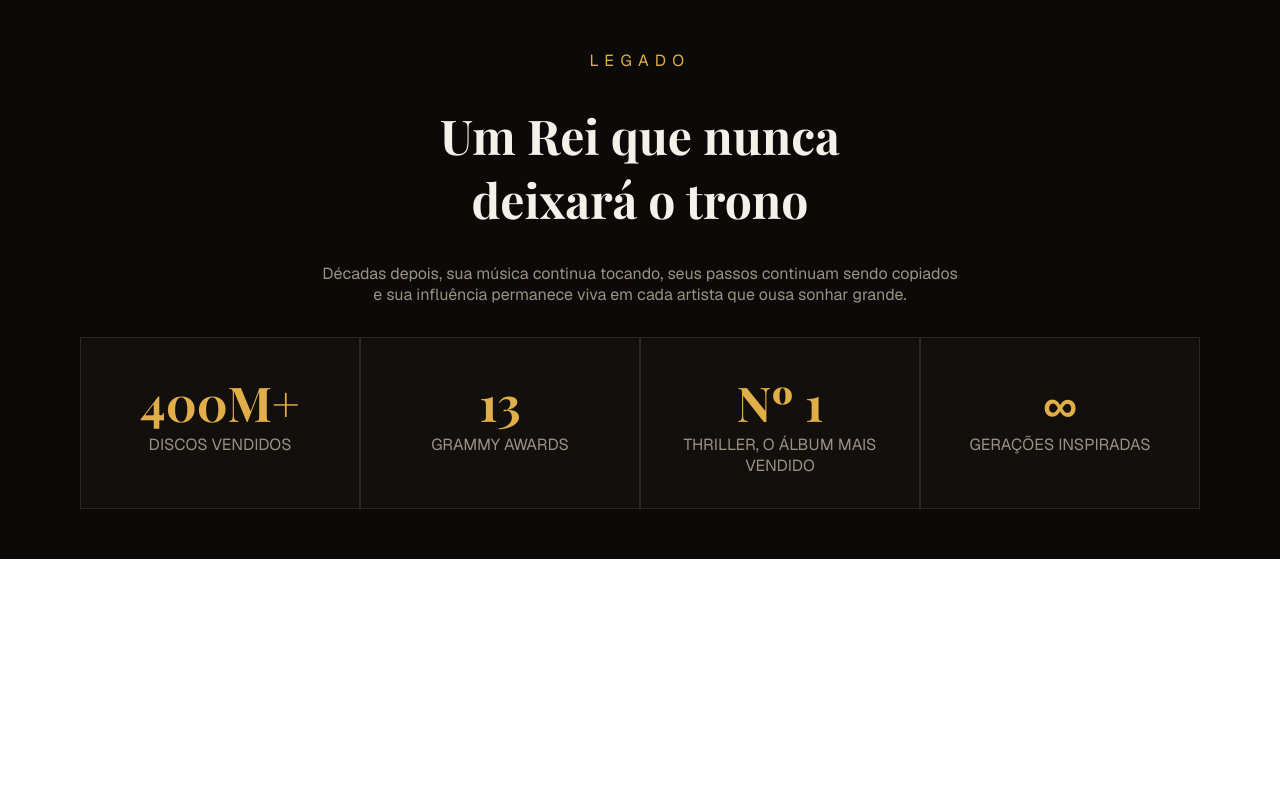
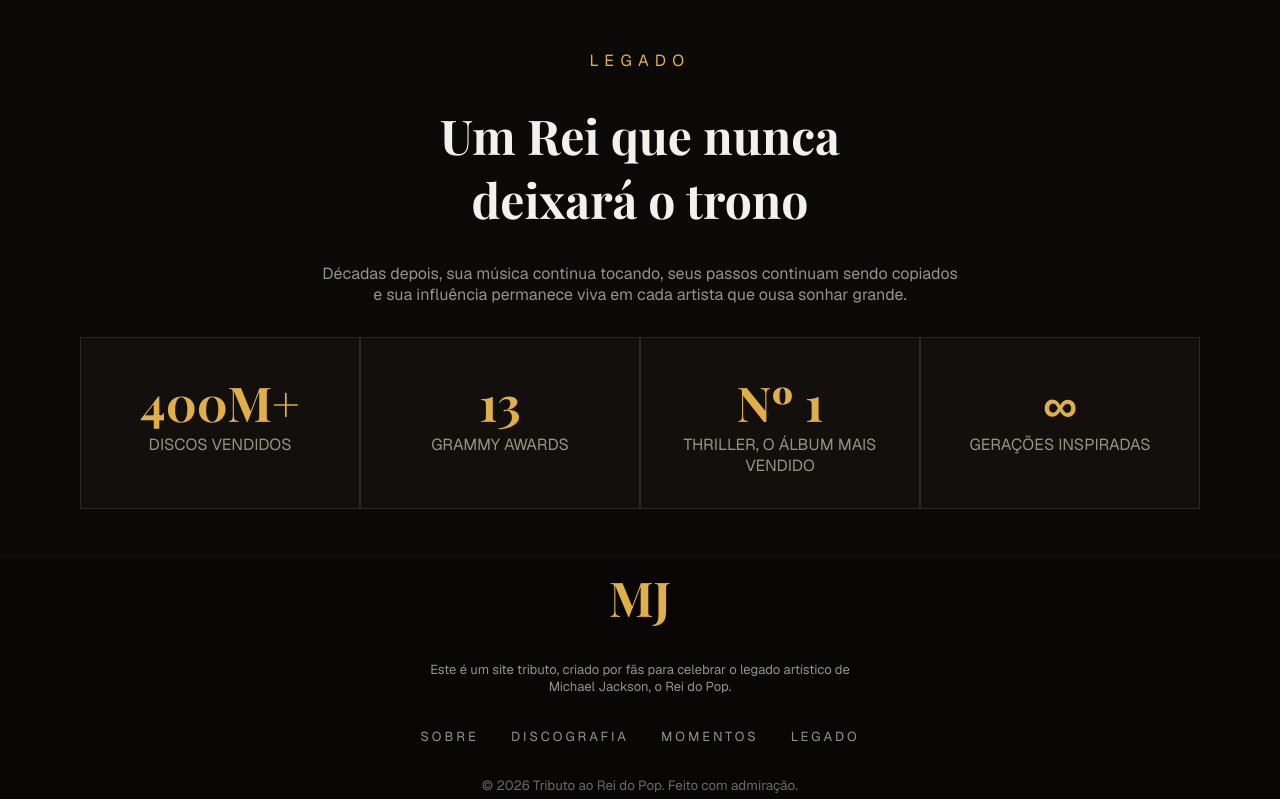
Before and after one commit to BernardoWE/Portfolio-Bernardo, a React (Vite) app: page / in a window 1280 px wide. Shown: the part 3210-4009 px from the top of the page. Before the commit the page ends 3769 px from the top, so only its background shows below. Built offline with nearby package versions, Linux system fonts and the light colour scheme; a web font is replaced by a local one.

Commit message:
adicionado componente Footer com informações sobre o artista e links de navegação

```diff
--- a/src/pages/home/App.jsx
+++ b/src/pages/home/App.jsx
@@ -6,7 +6,7 @@
 import imgConcert from '../../assets/images/concert.png';
 import imgShoes from '../../assets/images/shoes.png';
 import './styles.js'
-import { Header, Hero, Button, About, Discography, Page, Moments, Legacy } from './styles.js'
+import { Header, Hero, Button, About, Discography, Page, Moments, Legacy, Footer } from './styles.js'
 
 function App() {
   const [count, setCount] = useState(0)
@@ -177,7 +177,27 @@
           </div>
         </div>
       </Legacy>
-
+      <Footer>
+        <div className="container-footer section-width">
+          <div className='title-footer'>
+            <h2>
+              MJ
+            </h2>
+            <p>
+              Este é um site tributo, criado por fãs para celebrar o legado artístico de Michael Jackson, o Rei do Pop.
+            </p>
+          </div>
+          <nav>
+            <ul>
+              <li><a href="#about">SOBRE</a></li>
+              <li><a href="#discography">DISCOGRAFIA</a></li>
+              <li><a href="#moments">MOMENTOS</a></li>
+              <li><a href="#legacy">LEGADO</a></li>
+            </ul>
+          </nav>
+          <p className='copyright'>© 2026 Tributo ao Rei do Pop. Feito com admiração.</p>
+        </div>
+      </Footer>
     </Page>
   )
 }
--- a/src/pages/home/styles.js
+++ b/src/pages/home/styles.js
@@ -485,7 +485,7 @@
 export const Legacy = styled.section`
     /* background-color: ${Colors.sidebarPrimaryForeground}; */
     background-color:oklch(0.146 0.0062 60);
-    min-height: 70vh;
+    /* min-height: 70vh; */
     .container-legacy{
          /* margin: 0 auto; */
          display: flex;
@@ -545,3 +545,65 @@
         }
     }
 `
+export const Footer = styled.footer`
+    background-color: ${Colors.sidebar};
+
+    .container-footer{
+        display: flex;
+        flex-direction: column;
+        gap: 2em;
+        align-items: center;
+        justify-content: center;
+        min-height: 30vh;
+        nav{
+    display: flex;
+    justify-content: space-between;
+    align-items: center;
+    /* width: 100%;
+    max-width: 1200px; */
+     /* width: min(1152px, calc(100% - 2rem)); */
+    margin: 0 auto;
+}
+    nav ul{
+    display: flex;
+    gap: 2rem;
+    list-style: none;
+
+    }
+    a{
+        color: ${Colors.mutedForeground};
+        text-decoration: none;
+        font-family: ${fonts.body};
+        /* font-weight: 500; */
+        letter-spacing:3px;
+        font-size: small;
+    }
+    nav ul li a:hover{
+        color: ${Colors.primary};
+    }
+    .copyright{
+        color: ${Colors.mutedForeground};
+        font-family: ${fonts.body};
+        font-size: smaller;
+        opacity: .7;
+    }
+    }
+    .title-footer{
+          display: flex;
+        flex-direction: column;
+        gap: 2em;
+        text-align: center;
+        width: 28em;
+        p{
+            font-family: ${fonts.body};
+            color: ${Colors.mutedForeground};
+            font-size: small;
+        }
+        h2{
+            color: ${Colors.primary};
+            font-size: 3rem;
+            font-family: ${fonts.heading};
+            text-wrap: balance;
+        }
+    }
+`
```
